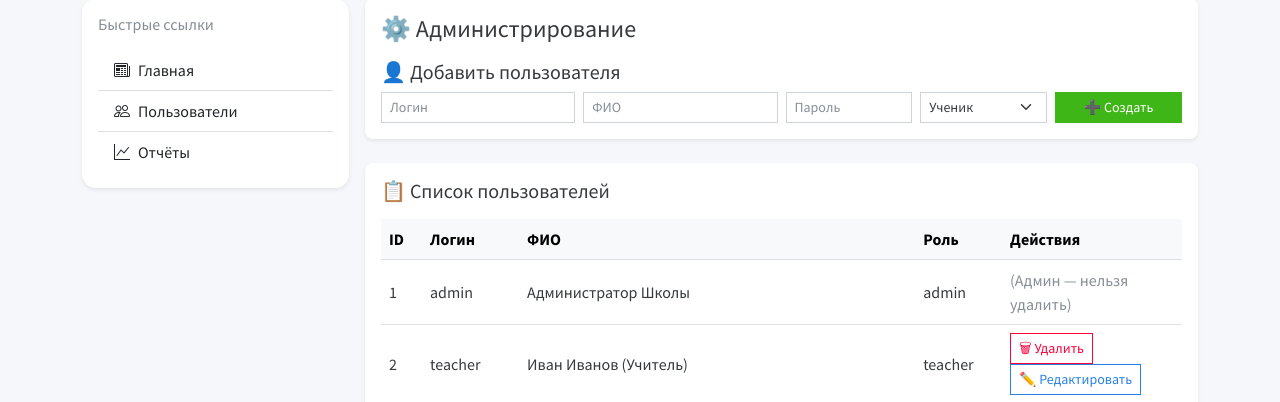
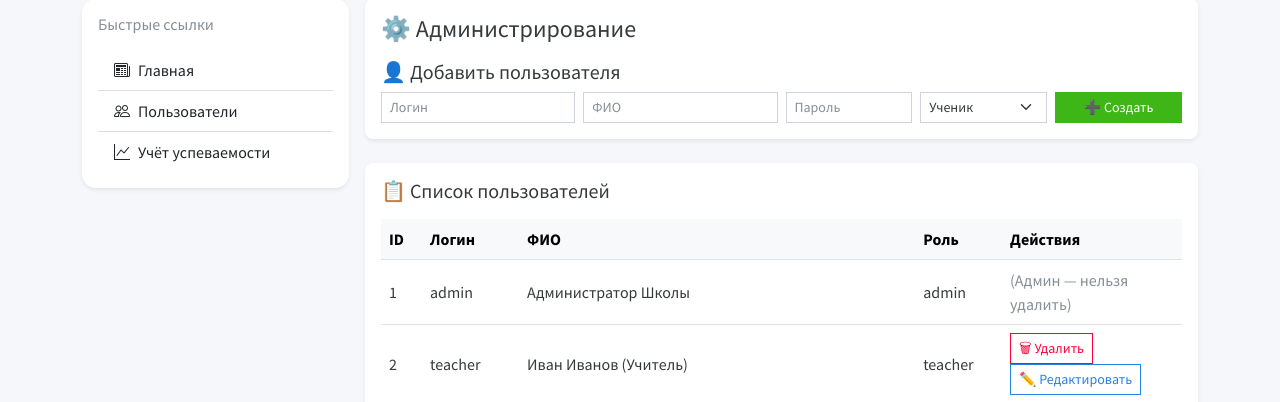
Before and after one commit to AlexandrMarivech/school-diary, a Flask app: page /admin in a window 1280 px wide. Shown: the part 196-598 px from the top of the page. Run offline with Flask 3, Linux system fonts and the light colour scheme; the first user in the database is signed in; data comes from the database, SQL or seed files in the repository; some libraries are stand-ins or nearby versions.

Commit message:
Fix admin menu links (reports)

```diff
--- a/templates/base.html
+++ b/templates/base.html
@@ -49,9 +49,11 @@
               <li><a class="dropdown-item" href="{{ url_for('teacher_report') }}"><i class="bi bi-graph-up me-2"></i>Отчёт по классу</a></li>
 
             {% elif session.get('role') == 'admin' %}
-              <li><a class="dropdown-item" href="{{ url_for('admin_page') }}"><i class="bi bi-people me-2"></i>Пользователи</a></li>
-              <li><a class="dropdown-item" href="{{ url_for('admin_reports') }}"><i class="bi bi-graph-up me-2"></i>Отчёты</a></li>
-            {% endif %}
+  <a class="list-group-item list-group-item-action" href="{{ url_for('admin_page') }}"><i class="bi bi-people me-2"></i>Пользователи</a>
+  <a class="list-group-item list-group-item-action" href="{{ url_for('admin_reports') }}"><i class="bi bi-graph-up me-2"></i>Учёт успеваемости</a>
+{% endif %}
+
+
           </ul>
         </li>
         {% endif %}
@@ -92,9 +94,11 @@
               <a class="list-group-item list-group-item-action" href="{{ url_for('teacher_page') }}"><i class="bi bi-pencil-square me-2"></i>Ввод оценок</a>
               <a class="list-group-item list-group-item-action" href="{{ url_for('teacher_report') }}"><i class="bi bi-graph-up me-2"></i>Отчёт по классу</a>
             {% elif session.get('role') == 'admin' %}
-              <a class="list-group-item list-group-item-action" href="{{ url_for('admin_page') }}"><i class="bi bi-people me-2"></i>Пользователи</a>
-              <a class="list-group-item list-group-item-action" href="{{ url_for('admin_reports') }}"><i class="bi bi-graph-up me-2"></i>Отчёты</a>
-            {% endif %}
+  <a class="list-group-item list-group-item-action" href="{{ url_for('admin_page') }}"><i class="bi bi-people me-2"></i>Пользователи</a>
+  <a class="list-group-item list-group-item-action" href="{{ url_for('admin_reports') }}"><i class="bi bi-graph-up me-2"></i>Учёт успеваемости</a>
+{% endif %}
+
+
           </div>
         </div>
       </div>
```
